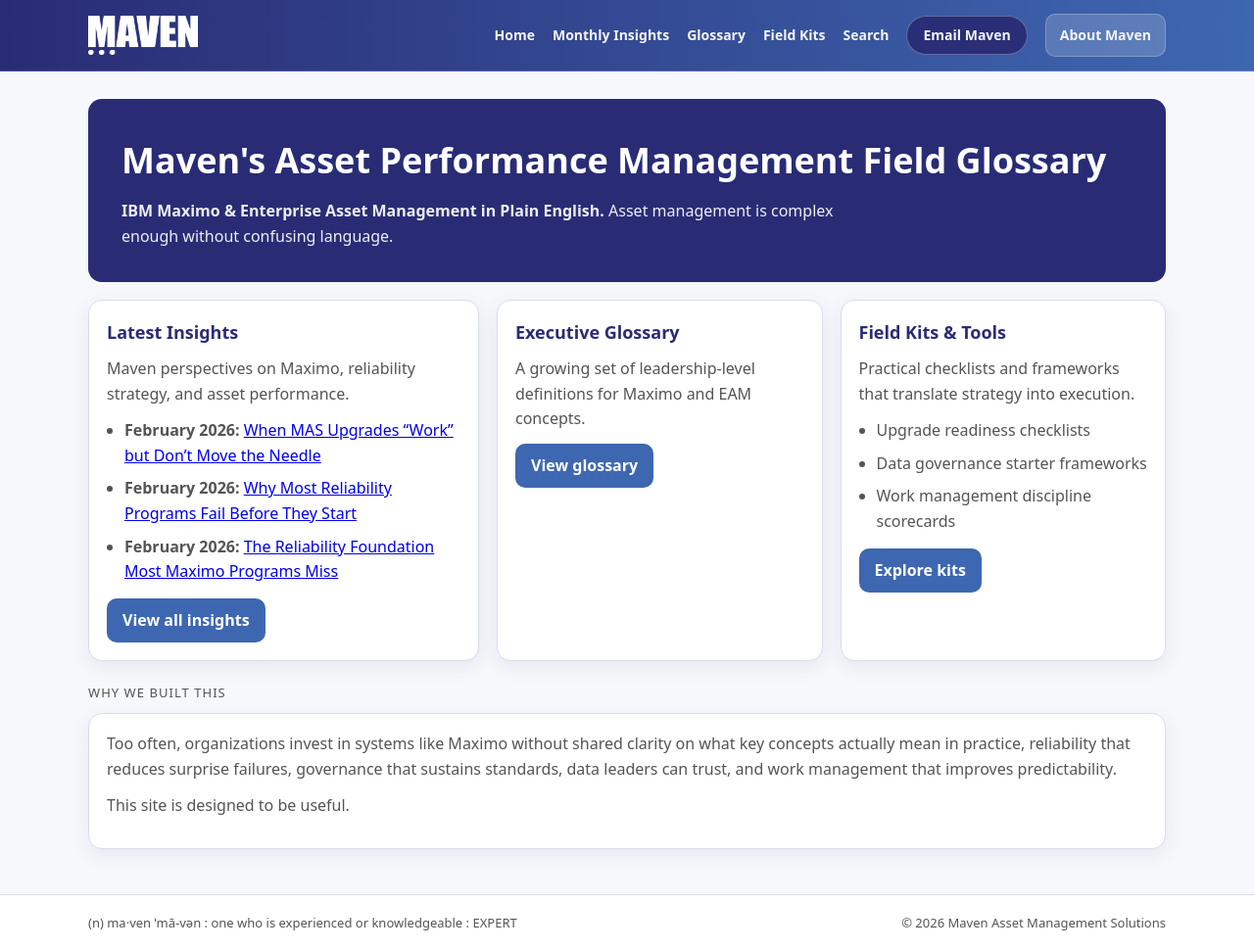
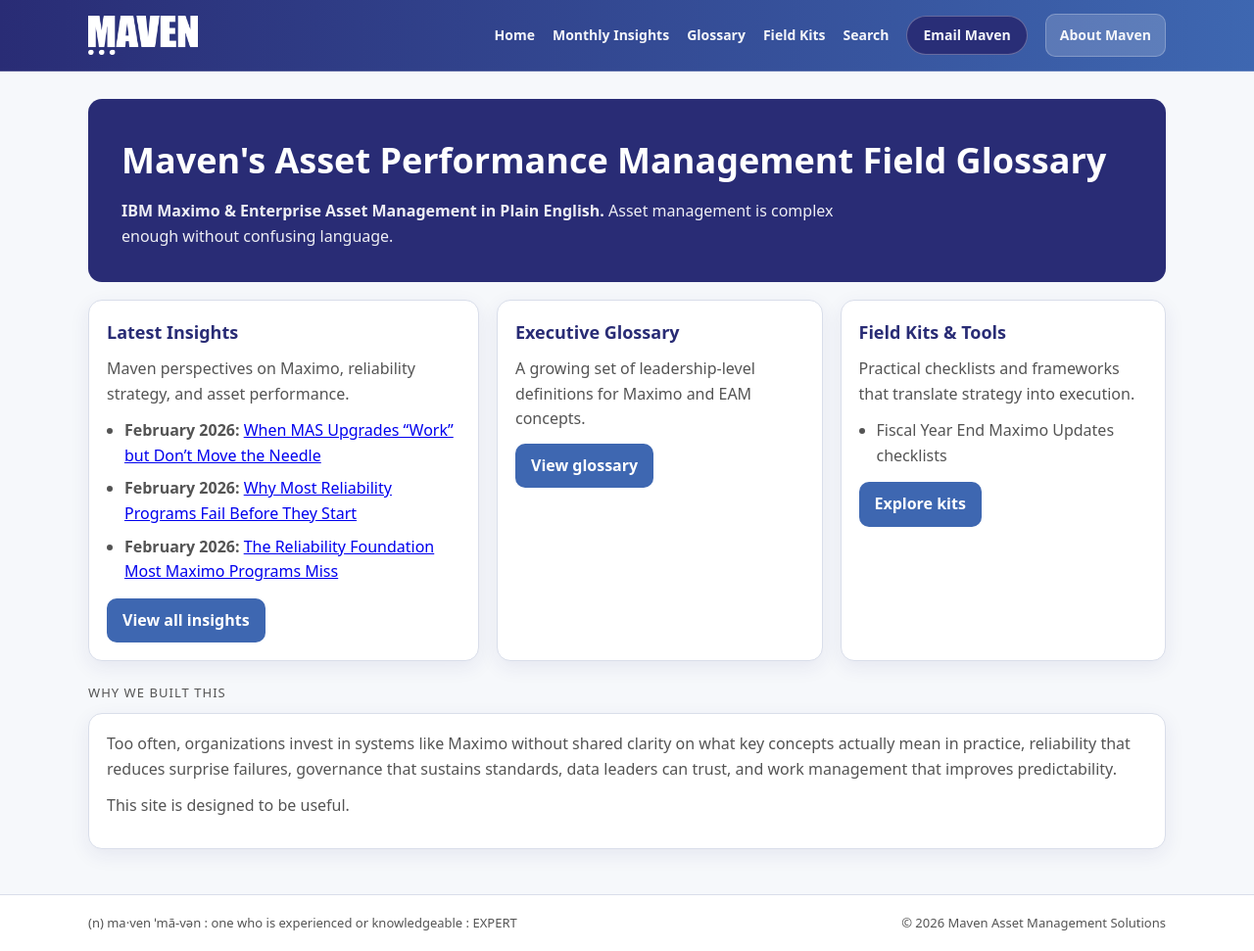
Before and after one commit to Maven-Asset-Management-Insights/content, a Jekyll site: the page built from index.md, in a window 1280 px wide. Shown: the whole page at 98% size. Built offline with Jekyll 4.4.1, drawn with Linux system fonts in a browser that asks for light colours.

Commit message:
Update index.md

```diff
--- a/index.md
+++ b/index.md
@@ -33,9 +33,7 @@ search: false
     <h2>Field Kits &amp; Tools</h2>
     <p>Practical checklists and frameworks that translate strategy into execution.</p>
     <ul>
-      <li>Upgrade readiness checklists</li>
-      <li>Data governance starter frameworks</li>
-      <li>Work management discipline scorecards</li>
+      <li>Fiscal Year End Maximo Updates checklists</li>
     </ul>
     <div style="margin-top:14px;">
       <a class="button" href="{{ "/field-kits" | relative_url }}">Explore kits</a>
```
